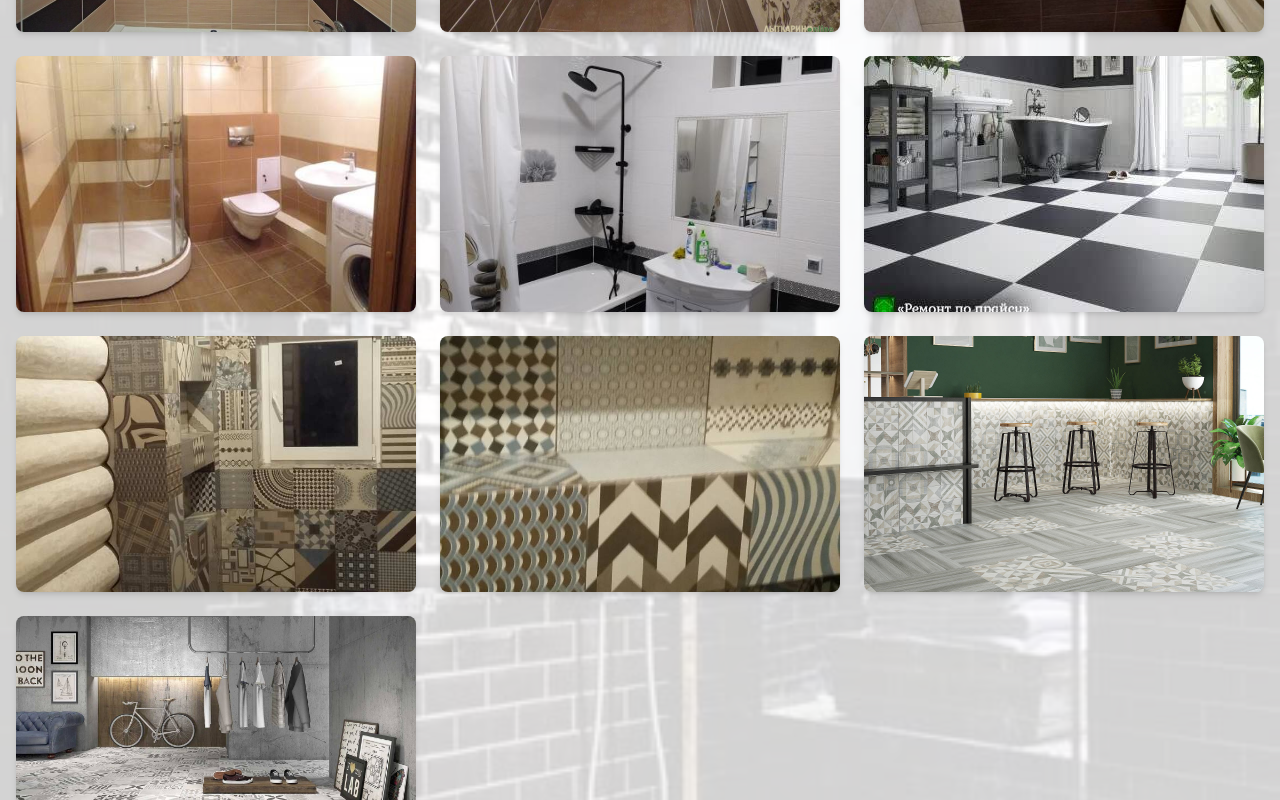
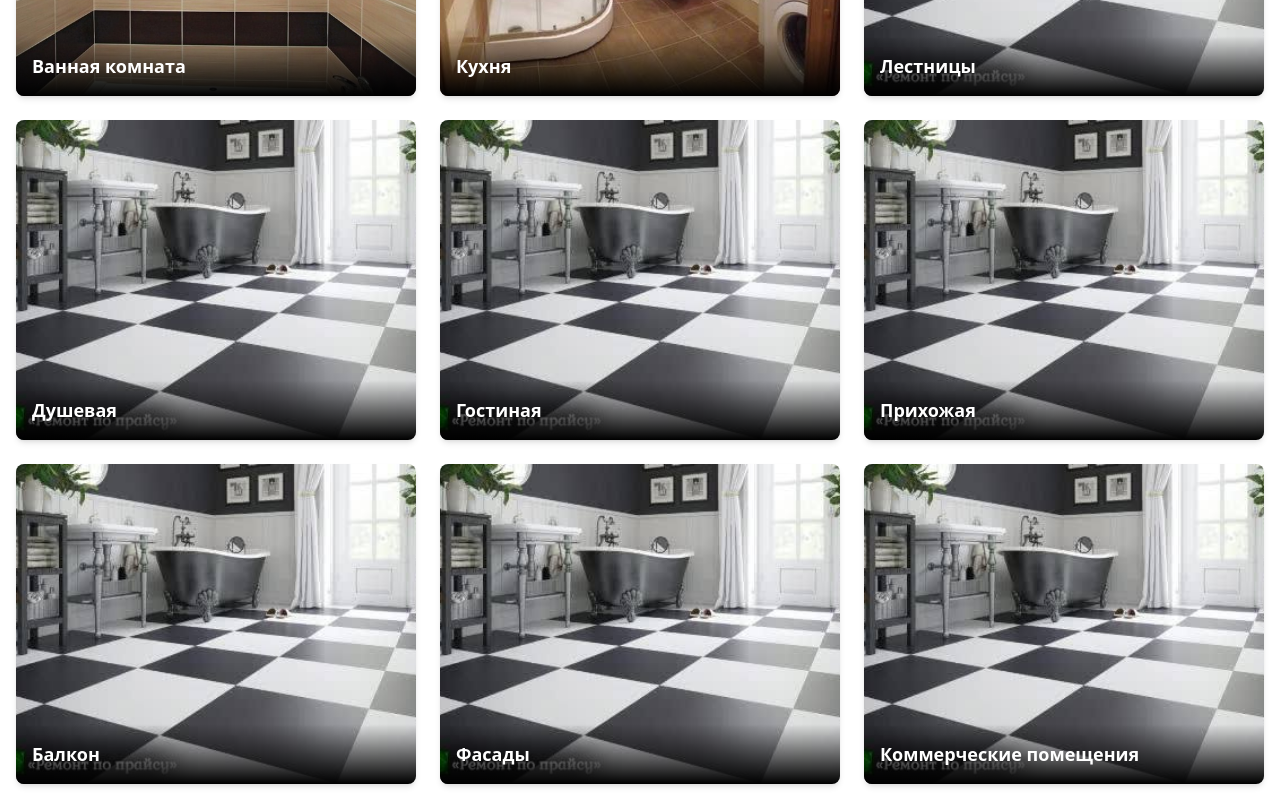
Before and after one commit to MagicKode/plit_real_front, an Angular app: page / in a window 1280 px wide. Shown: the part 2380-3180 px from the top of the page. Built offline with nearby package versions, Linux system fonts and the light colour scheme.

Commit message:
feat(PLT-3.0.1): add portfolio categories prototype with 9 categories

```diff
--- a/src/app/app.html
+++ b/src/app/app.html
@@ -8,7 +8,7 @@
   experience="более 10 лет"
   description="Профессиональный плиточник и сантехник. Работаю официально (ИП). Аккуратно, в срок, с гарантией.">
 </app-about>
-<app-portfolio id="portfolio"></app-portfolio>
+<app-portfolio-categories id="portfolio"></app-portfolio-categories>
 <app-prices id="prices"></app-prices>
 <app-reviews id="reviews"></app-reviews>
 <app-contacts id="contacts"></app-contacts>
--- a/src/app/app.ts
+++ b/src/app/app.ts
@@ -8,6 +8,7 @@ import { ContactsComponent } from './components/contacts/contacts';
 import { PortfolioComponent } from './components/portfolio/portfolio';
 import { PricesComponent } from './components/prices/prices';
 import { ReviewsComponent } from './components/reviews/reviews';
+import { PortfolioCategoriesComponent } from './components/portfolio-categories/portfolio-categories';
 
 @Component({
   selector: 'app-root',
@@ -17,10 +18,12 @@ import { ReviewsComponent } from './components/reviews/reviews';
     HeroComponent,
     ServicesComponent,
     AboutComponent,
+    PortfolioComponent,
     ContactsComponent,
     PortfolioComponent,
     PricesComponent,
     ReviewsComponent,
+    PortfolioCategoriesComponent,
   ],
   templateUrl: './app.html',
   styleUrl: './app.css',
--- /dev/null
+++ b/src/app/components/portfolio-categories/portfolio-categories.html
@@ -0,0 +1,61 @@
+<section class="py-20 bg-white">
+  <div class="container mx-auto px-4">
+    <h2 class="text-3xl md:text-4xl font-bold text-center mb-12 text-gray-800">
+      Мои работы
+    </h2>
+
+    <!-- УРОВЕНЬ 1: Сетка категорий -->
+    @if (!activeCategory) {
+      <div class="grid grid-cols-1 sm:grid-cols-2 lg:grid-cols-3 gap-6">
+        @for (category of categories; track category.id) {
+          <div
+            class="relative group overflow-hidden rounded-lg shadow-md cursor-pointer h-80"
+            (click)="openCategory(category)">
+            <img [src]="category.coverImage" [alt]="category.name" class="w-full h-full object-cover transition duration-500 group-hover:scale-110">
+
+            <!-- Затемнение и название при наведении -->
+            <div class="absolute inset-0 bg-black bg-opacity-40 opacity-0 group-hover:opacity-100 transition flex items-center justify-center">
+              <span class="text-white font-bold text-2xl">{{ category.name }}</span>
+            </div>
+
+            <!-- Название всегда видно внизу -->
+            <div class="absolute bottom-0 left-0 right-0 bg-gradient-to-t from-black to-transparent p-4">
+              <span class="text-white font-bold text-lg">{{ category.name }}</span>
+            </div>
+          </div>
+        }
+      </div>
+    }
+
+    <!-- УРОВЕНЬ 2: Сетка фото внутри категории -->
+    @if (activeCategory) {
+      <div class="mb-6 flex items-center justify-between">
+        <h3 class="text-2xl font-bold text-gray-800">{{ activeCategory.name }}</h3>
+        <button (click)="closeCategory()" class="text-gray-500 hover:text-gray-800 font-bold">
+          ← Назад к категориям
+        </button>
+      </div>
+
+      <div class="grid grid-cols-1 sm:grid-cols-2 lg:grid-cols-3 gap-6">
+        @for (work of activeCategory.works; track work.id) {
+          <div
+            class="relative group overflow-hidden rounded-lg shadow-md cursor-pointer"
+            (click)="openImage(work.imageUrl)">
+            <img [src]="work.imageUrl" [alt]="work.title" class="w-full h-64 object-cover transition duration-500 group-hover:scale-110">
+            <div class="absolute inset-0 bg-black bg-opacity-40 opacity-0 group-hover:opacity-100 transition flex items-center justify-center">
+              <span class="text-white font-bold text-lg">{{ work.title }}</span>
+            </div>
+          </div>
+        }
+      </div>
+    }
+  </div>
+</section>
+
+<!-- УРОВЕНЬ 3: Lightbox (просмотр фото) -->
+@if (selectedImage) {
+  <div class="fixed inset-0 bg-black bg-opacity-90 z-50 flex items-center justify-center p-4" (click)="closeImage()">
+    <img [src]="selectedImage" class="max-w-full max-h-full rounded-lg shadow-2xl" alt="Просмотр работы">
+    <button class="absolute top-4 right-4 text-white text-4xl font-bold" (click)="closeImage()">&times;</button>
+  </div>
+}
--- /dev/null
+++ b/src/app/components/portfolio-categories/portfolio-categories.ts
@@ -0,0 +1,137 @@
+import { Component } from '@angular/core';
+import { CommonModule } from '@angular/common';
+
+interface Work {
+  id: number;
+  imageUrl: string;
+  title: string;
+}
+
+interface Category {
+  id: string;
+  name: string;
+  coverImage: string;
+  works: Work[];
+}
+
+@Component({
+  selector: 'app-portfolio-categories',
+  standalone: true,
+  imports: [CommonModule],
+  templateUrl: './portfolio-categories.html',
+  styleUrl: './portfolio-categories.css'
+})
+export class PortfolioCategoriesComponent {
+  // --- Состояние ---
+  activeCategory: Category | null = null; // Открытая категория
+  selectedImage: string | null = null;    // Открытое фото (Lightbox)
+
+  // --- Данные (тестовые) ---
+  categories: Category[] = [
+    {
+      id: 'bathroom',
+      name: 'Ванная комната',
+      coverImage: 'portfolio/job1.jpg',
+      works: [
+        { id: 1, imageUrl: 'portfolio/job1.jpg', title: 'Ванная в стиле лофт' },
+        { id: 2, imageUrl: 'portfolio/job2.jpg', title: 'Ванная с мозаикой' },
+        { id: 3, imageUrl: 'portfolio/job3.jpg', title: 'Укладка керамогранита' },
+      ]
+    },
+    {
+      id: 'kitchen',
+      name: 'Кухня',
+      coverImage: 'portfolio/job4.jpeg',
+      works: [
+        { id: 4, imageUrl: 'portfolio/job4.jpeg', title: 'Кухонный фартук' },
+        { id: 5, imageUrl: 'portfolio/job5.jpg', title: 'Фартук из мозаики' },
+      ]
+    },
+    {
+      id: 'stairs',
+      name: 'Лестницы',
+      coverImage: 'portfolio/job6.jpeg',
+      works: [
+        { id: 6, imageUrl: 'portfolio/job6.jpeg', title: 'Облицовка лестницы' },
+      ]
+    },
+    {
+      id: 'shower',
+      name: 'Душевая',
+      coverImage: 'portfolio/job6.jpeg',
+      works: [
+        { id: 7, imageUrl: 'portfolio/job1.jpg', title: 'Ванная в стиле лофт' },
+        { id: 8, imageUrl: 'portfolio/job2.jpg', title: 'Ванная с мозаикой' },
+        { id: 9, imageUrl: 'portfolio/job3.jpg', title: 'Укладка керамогранита' },
+      ]
+    },
+    {
+      id: 'living',
+      name: 'Гостиная',
+      coverImage: 'portfolio/job6.jpeg',
+      works: [
+        { id: 10, imageUrl: 'portfolio/job1.jpg', title: 'Ванная в стиле лофт' },
+        { id: 11, imageUrl: 'portfolio/job2.jpg', title: 'Ванная с мозаикой' },
+        { id: 12, imageUrl: 'portfolio/job3.jpg', title: 'Укладка керамогранита' },
+      ]
+    },
+    {
+      id: 'hallway',
+      name: 'Прихожая ',
+      coverImage: 'portfolio/job6.jpeg',
+      works: [
+        { id: 13, imageUrl: 'portfolio/job1.jpg', title: 'Ванная в стиле лофт' },
+        { id: 14, imageUrl: 'portfolio/job2.jpg', title: 'Ванная с мозаикой' },
+        { id: 15, imageUrl: 'portfolio/job3.jpg', title: 'Укладка керамогранита' },
+      ]
+    },
+    {
+      id: 'balcony',
+      name: 'Балкон',
+      coverImage: 'portfolio/job6.jpeg',
+      works: [
+        { id: 16, imageUrl: 'portfolio/job1.jpg', title: 'Ванная в стиле лофт' },
+        { id: 17, imageUrl: 'portfolio/job2.jpg', title: 'Ванная с мозаикой' },
+        { id: 18, imageUrl: 'portfolio/job3.jpg', title: 'Укладка керамогранита' },
+      ]
+    },
+    {
+      id: 'facade',
+      name: 'Фасады ',
+      coverImage: 'portfolio/job6.jpeg',
+      works: [
+        { id: 19, imageUrl: 'portfolio/job1.jpg', title: 'Ванная в стиле лофт' },
+        { id: 20, imageUrl: 'portfolio/job2.jpg', title: 'Ванная с мозаикой' },
+        { id: 21, imageUrl: 'portfolio/job3.jpg', title: 'Укладка керамогранита' },
+      ]
+    },
+    {
+      id: 'commercial',
+      name: 'Коммерческие помещения',
+      coverImage: 'portfolio/job6.jpeg',
+      works: [
+        { id: 22, imageUrl: 'portfolio/job1.jpg', title: 'Ванная в стиле лофт' },
+        { id: 23, imageUrl: 'portfolio/job2.jpg', title: 'Ванная с мозаикой' },
+        { id: 24, imageUrl: 'portfolio/job3.jpg', title: 'Укладка керамогранита' },
+      ]
+    }
+  ];
+
+  // --- Методы ---
+  openCategory(category: Category) {
+    this.activeCategory = category;
+  }
+
+  closeCategory() {
+    this.activeCategory = null;
+    this.selectedImage = null;
+  }
+
+  openImage(imageUrl: string) {
+    this.selectedImage = imageUrl;
+  }
+
+  closeImage() {
+    this.selectedImage = null;
+  }
+}
```
Also changed, not shown: src/app/components/portfolio-categories/portfolio-categories.css (added), 1 other file (tests, documents, lock files or other folders).
